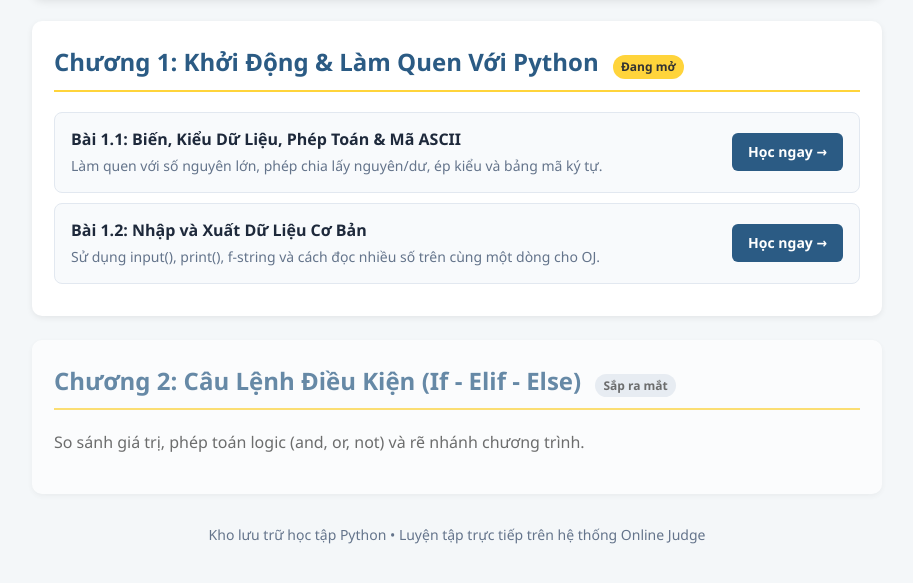
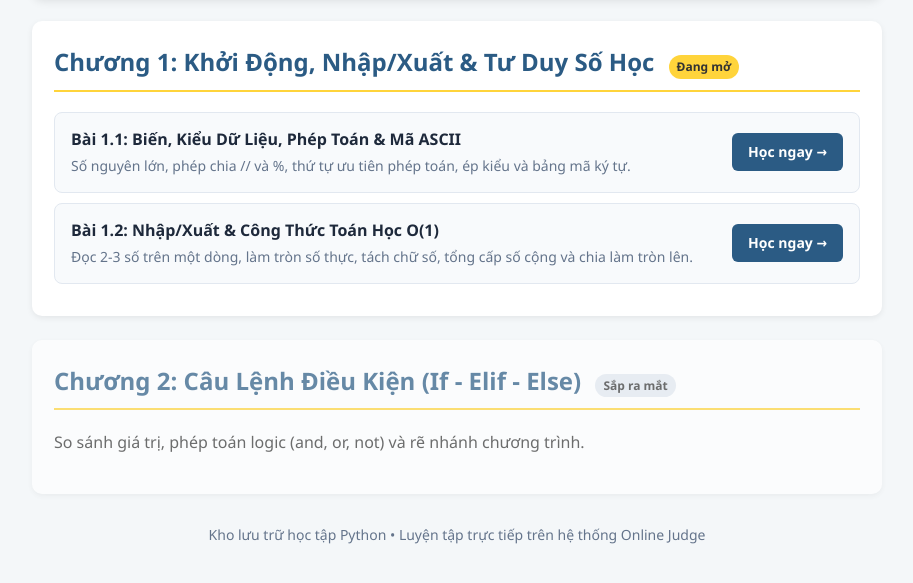
Before and after one commit to lmc121112/py-roadmap1211, a plain HTML site: page index.html in a window 1280 px wide. Shown: the part 161-744 px from the top of the page, without its empty margins (183-1096 px from the left). Drawn offline with Linux system fonts and the light colour scheme.

Commit message:
Update chapter titles and lesson descriptions

```diff
--- a/index.html
+++ b/index.html
@@ -29,19 +29,19 @@
     </header>
 
     <div class="chapter">
-        <h2>Chương 1: Khởi Động & Làm Quen Với Python <span class="badge">Đang mở</span></h2>
+        <h2>Chương 1: Khởi Động, Nhập/Xuất & Tư Duy Số Học <span class="badge">Đang mở</span></h2>
         <ul class="lesson-list">
             <li class="lesson-item">
                 <div>
                     <div class="lesson-title">Bài 1.1: Biến, Kiểu Dữ Liệu, Phép Toán & Mã ASCII</div>
-                    <div class="lesson-desc">Làm quen với số nguyên lớn, phép chia lấy nguyên/dư, ép kiểu và bảng mã ký tự.</div>
+                    <div class="lesson-desc">Số nguyên lớn, phép chia // và %, thứ tự ưu tiên phép toán, ép kiểu và bảng mã ký tự.</div>
                 </div>
                 <a href="chuong1_coban.html" class="btn">Học ngay &rarr;</a>
             </li>
             <li class="lesson-item">
                 <div>
-                    <div class="lesson-title">Bài 1.2: Nhập và Xuất Dữ Liệu Cơ Bản</div>
-                    <div class="lesson-desc">Sử dụng input(), print(), f-string và cách đọc nhiều số trên cùng một dòng cho OJ.</div>
+                    <div class="lesson-title">Bài 1.2: Nhập/Xuất & Công Thức Toán Học O(1)</div>
+                    <div class="lesson-desc">Đọc 2-3 số trên một dòng, làm tròn số thực, tách chữ số, tổng cấp số cộng và chia làm tròn lên.</div>
                 </div>
                 <a href="chuong1_nhapxuat.html" class="btn">Học ngay &rarr;</a>
             </li>
```
